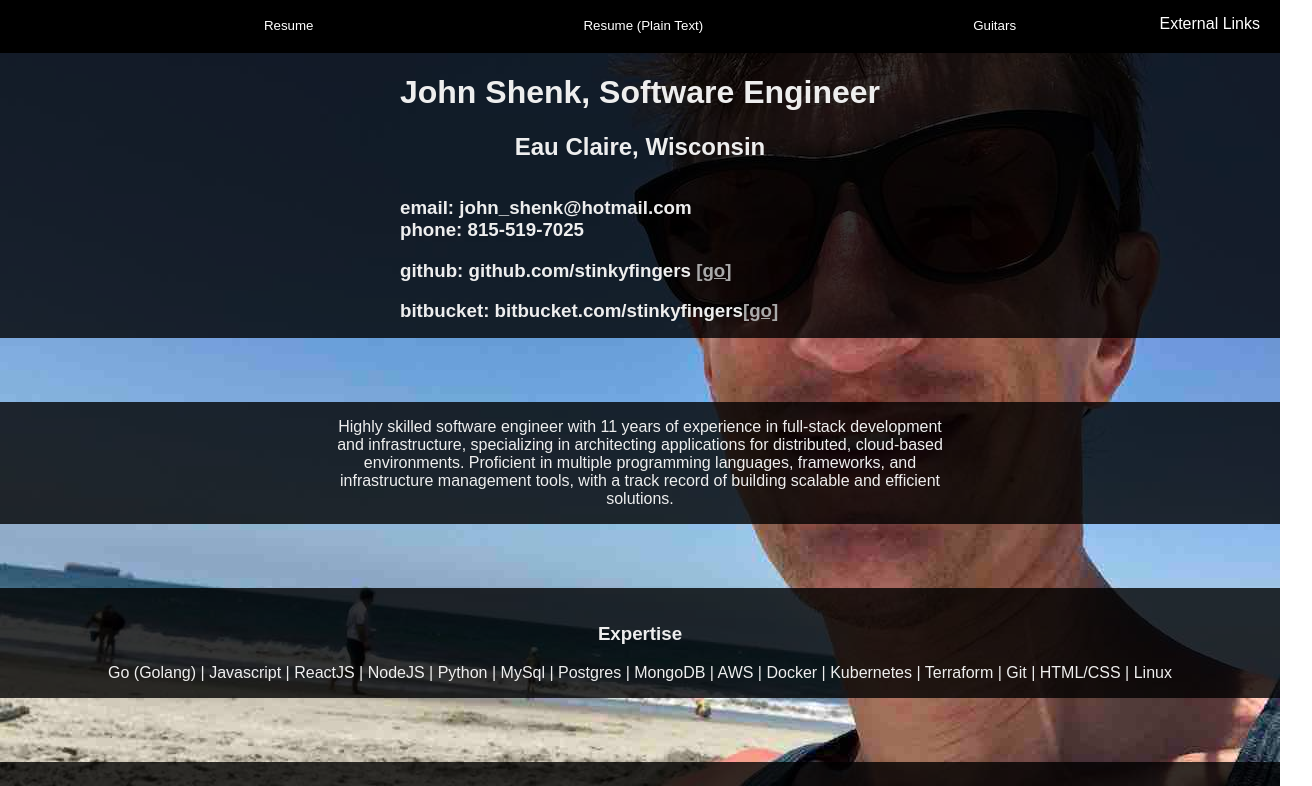
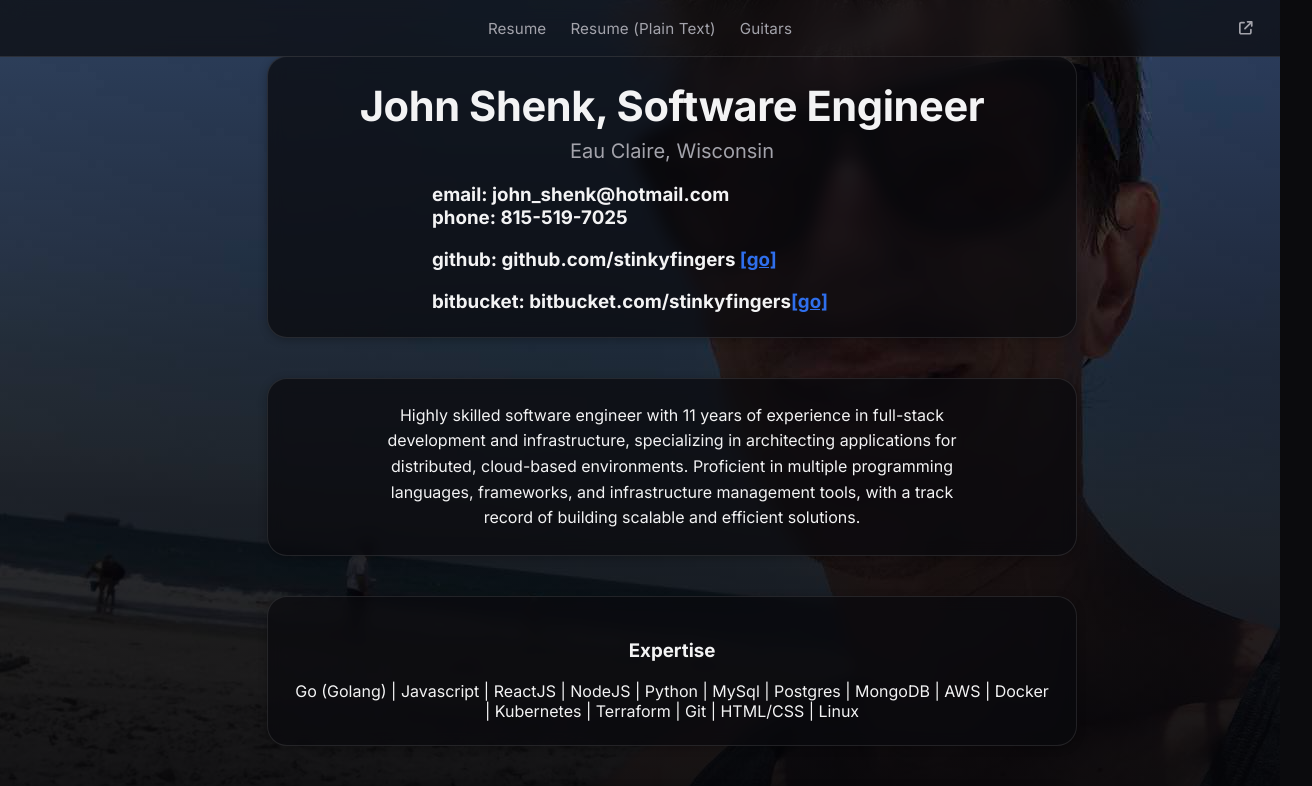
Before and after one commit to stinkyfingers/johnshenk, a React (Create React App) app: page / in a window 1280 px wide. Shown: the top 786 px of the page, 1312 px wide, since content can reach past the window. Built offline with nearby package versions, Linux system fonts and the light colour scheme.

Commit message:
update style

```diff
--- a/package.json
+++ b/package.json
@@ -17,7 +17,7 @@
   "scripts": {
     "start": "NODE_OPTIONS=--openssl-legacy-provider react-scripts start",
     "https": "HTTPS=true react-scripts start",
-    "dev": "react-scripts start",
+    "dev": "NODE_OPTIONS=--openssl-legacy-provider PORT=3333 react-scripts start",
     "build": "react-scripts build",
     "test": "react-scripts test --env=jsdom",
     "eject": "react-scripts eject"
--- a/public/index.html
+++ b/public/index.html
@@ -4,6 +4,9 @@
     <meta charset="utf-8">
     <meta name="viewport" content="width=device-width, initial-scale=1.0">
     <link rel="shortcut icon" href="%PUBLIC_URL%/favicon.ico">
+    <link rel="preconnect" href="https://fonts.googleapis.com">
+    <link rel="preconnect" href="https://fonts.gstatic.com" crossorigin>
+    <link href="https://fonts.googleapis.com/css2?family=Inter:wght@400;500;600;700&display=swap" rel="stylesheet">
     <!--
       Notice the use of %PUBLIC_URL% in the tag above.
       It will be replaced with the URL of the `public` folder during the build.
--- a/src/components/menu.js
+++ b/src/components/menu.js
@@ -1,34 +1,39 @@
 import React, { useState } from 'react';
 import { FontAwesomeIcon } from '@fortawesome/react-fontawesome'
-import { faWindowClose } from '@fortawesome/free-solid-svg-icons'
+import { faArrowUpRightFromSquare } from '@fortawesome/free-solid-svg-icons'
 import styles from '../css/menu.module.css';
 
 const sites = [
   {name: 'Badlibs', url: `${window.location.protocol}//badlibs.john-shenk.com`},
   {name: 'Scribblefest', url: `${window.location.protocol}//scribblefest.john-shenk.com`},
   {name: 'Bulls & Cows', url: `${window.location.protocol}//bullsandcows.john-shenk.com`},
-  {name: 'Difference Between', url: `${window.location.protocol}//differencebetween.john-shenk.com`}
 ];
 
 const Menu = () => {
   const [show, setShow] = useState(false);
 
-  const renderMenuList = (closeFn) => {
-    const links = [<FontAwesomeIcon key='close' icon={faWindowClose} onClick={closeFn} />];
-
-    sites.forEach((site) => {
-      links.push(<li key={site.name}>
-        <a href={site.url} target='blank' rel='noopener noreferrer'>{site.name}</a>
-      </li>);
-    });
-    return(<ul className={styles.menuList}>{links}</ul>)
-  }
-
   return (
     <div className={styles.menu}>
-      {show ?
-        <div>{renderMenuList(() => setShow(!show))}</div>
-        :<div className={styles.menuButton} onClick={() => setShow(!show)}>External Links</div>}
+      <button
+        type="button"
+        className={styles.menuButton}
+        aria-haspopup="true"
+        aria-expanded={show}
+        aria-controls="external-links-menu"
+        aria-label="External links"
+        onClick={() => setShow((prev) => !prev)}
+      >
+        <FontAwesomeIcon icon={faArrowUpRightFromSquare} aria-hidden="true" />
+      </button>
+      {show && (
+        <ul id="external-links-menu" className={styles.menuList} role="menu" aria-label="External links">
+          {sites.map((site) => (
+            <li key={site.name} role="none">
+              <a href={site.url} target="_blank" rel="noopener noreferrer" role="menuitem">{site.name}</a>
+            </li>
+          ))}
+        </ul>
+      )}
     </div>
   );
 };
--- a/src/css/app.module.css
+++ b/src/css/app.module.css
@@ -3,5 +3,5 @@
 }
 
 .content {
-    margin-top: 50px;
+    margin-top: 56px;
 }
--- a/src/css/menu.module.css
+++ b/src/css/menu.module.css
@@ -1,27 +1,62 @@
 .menu {
   position: fixed;
-  right: 20px;
+  top: 10px;
+  right: 16px;
+  z-index: 20;
   text-align: right;
 }
 
-.menuList>li {
-  list-style: none;
+.menuButton {
+  display: inline-flex;
+  align-items: center;
+  justify-content: center;
+  width: 36px;
+  height: 36px;
+  border-radius: var(--radius-sm);
+  border: 1px solid transparent;
+  background: transparent;
+  color: var(--color-text-muted);
+  font-size: .85rem;
+  cursor: pointer;
+  transition: background var(--transition-fast), color var(--transition-fast), border-color var(--transition-fast);
 }
-
-.menuList>li>a {
-  color: #fff;
+.menuButton:hover {
+  color: var(--color-text);
+  background: var(--color-surface);
+  border-color: var(--color-border);
+}
+.menuButton:focus-visible {
+  outline: 2px solid var(--color-accent);
+  outline-offset: 2px;
 }
 
 .menuList {
-  background-color: #222;
-  padding: .6em;
-  border-radius: 4px
+  margin: .5em 0 0;
+  padding: .4em;
+  list-style: none;
+  background-color: var(--color-bg-elevated);
+  border: 1px solid var(--color-border);
+  border-radius: var(--radius-md);
+  box-shadow: var(--shadow-md);
+  min-width: 160px;
 }
-
-.menuButton {
-  margin-top: 15%;
+.menuList > li {
+  list-style: none;
 }
-.menuButton:hover {
-  opacity: .4;
-  cursor: pointer;
+.menuList > li + li {
+  margin-top: .2em;
 }
+.menuList > li > a {
+  display: block;
+  padding: .4em .6em;
+  border-radius: var(--radius-sm);
+  color: var(--color-text-muted);
+  text-decoration: none;
+  font-size: .85rem;
+  transition: background var(--transition-fast), color var(--transition-fast);
+}
+.menuList > li > a:hover,
+.menuList > li > a:focus-visible {
+  background: var(--color-surface);
+  color: var(--color-text);
+}
--- a/src/css/plainresume.module.css
+++ b/src/css/plainresume.module.css
@@ -4,9 +4,13 @@ h4, h5, h6 {
 .resume {
 	width: 100%;
 	overflow: hidden;
+	min-height: 100vh;
+	background: #ffffff;
+	color: #111417;
+	padding: var(--space-4) var(--space-3) var(--space-5);
 }
 .empty {
-	height: 2em;
+	height: var(--space-4);
 }
 .small {
 	font-size: .6em;
@@ -15,7 +19,14 @@ h4, h5, h6 {
 	vertical-align: top;
 }
 .textblock {
-	color: #000;
+	max-width: 760px;
+	margin: 0 auto var(--space-3);
+	padding: var(--space-3) 0;
+	border-top: 1px solid #e3e3e6;
+	color: #111417;
+}
+.textblock:first-child {
+	border-top: none;
 }
 .noMargin{
 	margin: 0;
@@ -28,27 +39,25 @@ h4, h5, h6 {
 }
 .address{
 	display: block;
-	margin: auto;
-	width: 20em;
+	margin: 0 auto;
+	width: 100%;
+	max-width: 20em;
 	text-align: left;
 }
 .digits {
-	margin: auto;
-	width: 30em;
+	margin: 0 auto;
+	width: 100%;
+	max-width: 30em;
 	text-align: left;
 }
-.textblock {
-	width: 100%;
-  border-top: 1px solid #000;
+.jobDescription {
+	font-size: .85em;
 }
-.textblock>div{
-	padding: 1em;
-}
-.jobDescription {
-	font-size: .8em;
+.jobDescription > li + li {
+	margin-top: .3em;
 }
 .job {
-	padding-bottom: 1em;
+	padding-bottom: var(--space-3);
 }
 .job>div{
 	margin-left: 2em;
@@ -63,10 +72,10 @@ h4, h5, h6 {
 	font-style: oblique;
 }
 a:link, a:visited {
-    color: #aaa;
+    color: var(--color-accent-on-light);
 }
 a:hover {
-	color: #000;
+	color: #111417;
 }
 
 @media (max-width: 1024px) {
--- a/src/css/resume.module.css
+++ b/src/css/resume.module.css
@@ -4,19 +4,30 @@ h4, h5, h6 {
 .resume {
 	width: 100%;
 	overflow: hidden;
+	padding: 0 var(--space-3) var(--space-5);
 }
 .backgroundImage {
 	position: fixed;
+	inset: 0;
 	z-index: -1;
+	background-color: var(--color-bg);
+	overflow: hidden;
+}
+.backgroundImage::after {
+	content: '';
+	position: absolute;
+	inset: 0;
+	background: linear-gradient(180deg, rgba(5, 5, 8, .55) 0%, rgba(5, 5, 8, .78) 45%, rgba(5, 5, 8, .94) 100%);
+}
+.backgroundImage > img {
 	width: 100%;
-	background-color: #000;
 	height: 100%;
-}
-.backgroundImage>img {
-	width: 100%;
+	object-fit: cover;
+	object-position: top center;
+	display: block;
 }
 .empty {
-	height: 4em;
+	height: var(--space-5);
 }
 .small {
 	font-size: .6em;
@@ -24,13 +35,13 @@ h4, h5, h6 {
 .bubbleBox {
 	display: inline-block;
 	vertical-align: top;
-	background-color: rgba(20, 20, 20, .1);
-	border-radius: 4px;
-	box-shadow: 1px 1px 2px 0 #666;
-	padding: .6em;
+	background-color: var(--color-surface);
+	border-radius: var(--radius-md);
+	box-shadow: var(--shadow-sm);
+	padding: var(--space-2);
 	width: 31%;
 	min-height: 200px;
-	margin-bottom: .6em;
+	margin-bottom: var(--space-2);
 }
 .bubbleBox .left {
 	font-size: .8em;
@@ -42,12 +53,21 @@ h4, h5, h6 {
 	vertical-align: top;
 }
 .summary {
-	width: 50%;
-	margin: auto;
+	max-width: 60ch;
+	margin: 0 auto;
+	line-height: 1.6;
 }
 .textblock {
-	background-color: rgba(0,0,0,.8);
-	color: #eee;
+	max-width: 760px;
+	margin: 0 auto;
+	padding: var(--space-4);
+	background: rgba(10, 10, 14, .74);
+	backdrop-filter: blur(8px);
+	-webkit-backdrop-filter: blur(8px);
+	border: 1px solid var(--color-border);
+	border-radius: var(--radius-lg);
+	color: var(--color-text);
+	box-shadow: var(--shadow-sm);
 }
 .noMargin{
 	margin: 0;
@@ -58,34 +78,49 @@ h4, h5, h6 {
 .inlineHeader {
 	margin: 0;
 }
-.contact {
-	border-top: 3px solid black;
+.contact h1 {
+	font-size: clamp(1.8rem, 4vw, 2.6rem);
+	font-weight: 650;
+	letter-spacing: -.01em;
+	margin: 0 0 .2em;
+}
+.contact h2 {
+	font-size: clamp(1rem, 2vw, 1.25rem);
+	font-weight: 400;
+	color: var(--color-text-muted);
+	margin: 0 0 1em;
 }
 .address{
 	display: block;
-	margin: auto;
-	width: 20em;
+	margin: 0 auto;
+	width: 100%;
+	max-width: 20em;
 	text-align: left;
 }
 .digits {
-	margin: auto;
-	width: 30em;
+	margin: 0 auto;
+	width: 100%;
+	max-width: 30em;
 	text-align: left;
 }
-.textblock {
-	width: 100%;
+.jobDescription {
+	font-size: .85em;
 }
-.textblock>div{
-	padding: 1em;
-}
-.jobDescription {
-	font-size: .8em;
+.jobDescription > li + li {
+	margin-top: .3em;
 }
 .job {
-	padding-bottom: 1em;
+	padding-bottom: var(--space-3);
+	padding-left: var(--space-3);
+	margin-bottom: var(--space-3);
+	border-left: 2px solid var(--color-border);
+	transition: border-color var(--transition-base);
+}
+.job:hover {
+	border-left-color: var(--color-accent);
 }
 .job>div{
-	margin-left: 2em;
+	margin-left: 0;
 }
 .techList {
 	list-style-type: none;
@@ -97,10 +132,10 @@ h4, h5, h6 {
 	font-style: oblique;
 }
 a:link, a:visited {
-    color: #aaa;
+    color: var(--color-text-muted);
 }
 a:hover {
-	color: #000;
+	color: var(--color-accent);
 }
 
 @media (max-width: 1024px) {
--- a/src/css/toolbar.module.css
+++ b/src/css/toolbar.module.css
@@ -1,24 +1,54 @@
 .toolbar {
-	background: #000;
-	color: white;
+	background: rgba(11, 11, 13, .72);
+	backdrop-filter: blur(10px);
+	-webkit-backdrop-filter: blur(10px);
+	border-bottom: 1px solid var(--color-border);
+	color: var(--color-text);
 	width: 100%;
 	top: 0;
-	height: 50px;
+	height: 56px;
 	-webkit-overflow-scrolling: touch;
 	position: fixed;
+	z-index: 10;
 }
 .links {
 	height: 100%;
 	align-items: center;
 	display: flex;
-	justify-content: space-evenly;
-}
-.toolbarButton:hover {
-	opacity: .4;
-	cursor: pointer;
+	justify-content: center;
+	gap: var(--space-4);
 }
 .toolbarButton {
 	border: none;
 	background: none;
-	color: white;
+	color: var(--color-text-muted);
+	font-family: inherit;
+	font-size: .95rem;
+	letter-spacing: .01em;
+	padding: .4em 0;
+	position: relative;
+	cursor: pointer;
+	transition: color var(--transition-fast);
 }
+.toolbarButton::after {
+	content: '';
+	position: absolute;
+	left: 0;
+	right: 100%;
+	bottom: -2px;
+	height: 2px;
+	background: var(--color-accent);
+	transition: right var(--transition-base);
+}
+.toolbarButton:hover,
+.toolbarButton:focus-visible {
+	color: var(--color-text);
+}
+.toolbarButton:hover::after,
+.toolbarButton:focus-visible::after {
+	right: 0;
+}
+.toolbarButton:focus-visible {
+	outline: 2px solid var(--color-accent);
+	outline-offset: 4px;
+}
--- a/src/index.css
+++ b/src/index.css
@@ -1,5 +1,42 @@
+:root {
+  --color-bg: #0b0b0d;
+  --color-bg-elevated: #18181b;
+  --color-surface: rgba(255, 255, 255, .05);
+  --color-surface-strong: rgba(255, 255, 255, .09);
+  --color-border: rgba(255, 255, 255, .1);
+  --color-text: #f3f3f4;
+  --color-text-muted: #a3a3ab;
+  --color-accent: #6ea8fe;
+  --color-accent-on-light: #2f6fed;
+
+  --radius-sm: 6px;
+  --radius-md: 12px;
+  --radius-lg: 20px;
+
+  --shadow-sm: 0 2px 8px rgba(0, 0, 0, .25);
+  --shadow-md: 0 12px 30px rgba(0, 0, 0, .35);
+
+  --space-1: .25rem;
+  --space-2: .5rem;
+  --space-3: 1rem;
+  --space-4: 1.5rem;
+  --space-5: 2.5rem;
+
+  --font-sans: 'Inter', -apple-system, BlinkMacSystemFont, 'Segoe UI', Roboto, sans-serif;
+
+  --transition-fast: 150ms ease;
+  --transition-base: 220ms ease;
+}
+
 body {
   margin: 0;
   padding: 0;
-  font-family: sans-serif;
+  font-family: var(--font-sans);
+  background-color: var(--color-bg);
+  color: var(--color-text);
+  -webkit-font-smoothing: antialiased;
 }
+
+a {
+  transition: color var(--transition-fast);
+}
```
Also changed, not shown: src/css/guitar.module.css (+28 -9 lines), src/css/guitars.module.css (+38 -12 lines), 1 other file (tests, documents, lock files or other folders).
